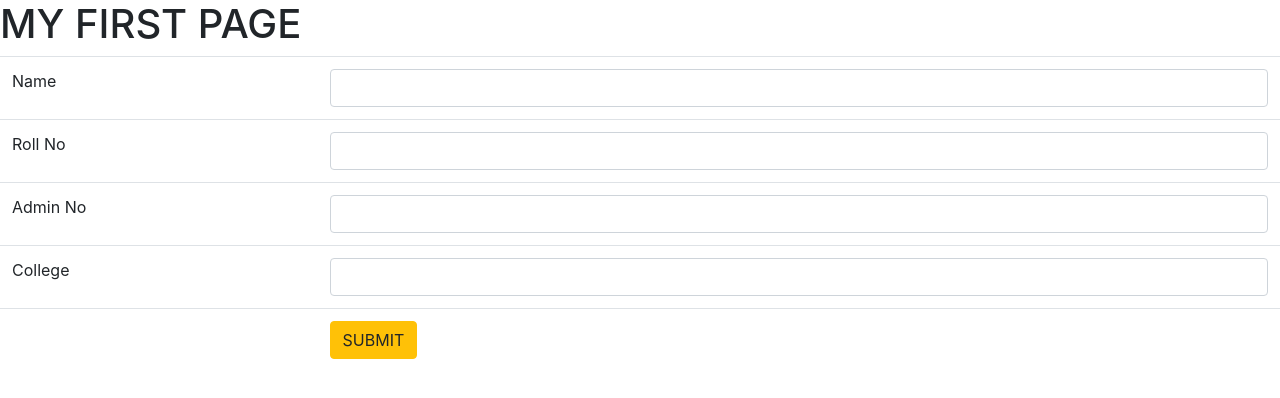
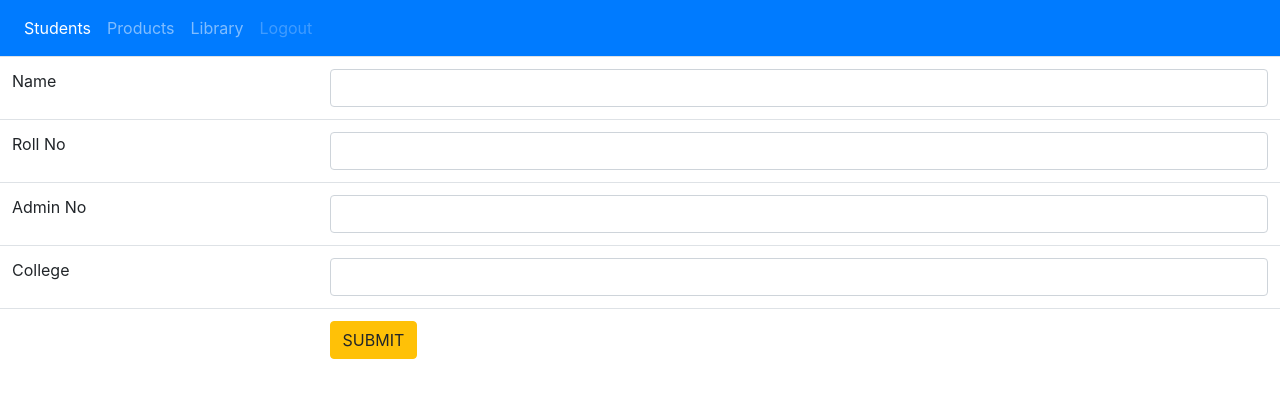
Before and after one commit to ShinoyVK/skutty90, a plain HTML site: page index.html in a window 1280 px wide. Drawn offline with nearby package versions, Linux system fonts and the light colour scheme.

Commit message:
Navbar Added in pages

```diff
--- a/index.html
+++ b/index.html
@@ -7,7 +7,23 @@
     <title>Document</title>
 </head>
 <body>
-    <h1>MY FIRST PAGE</h1>
+      <nav class="navbar navbar-expand-sm bg-primary navbar-dark">
+        <ul class="navbar-nav">
+          <li class="nav-item active">
+            <a class="nav-link" href="index.html">Students</a>
+          </li>
+          <li class="nav-item">
+            <a class="nav-link" href="product.html">Products</a>
+          </li>
+          <li class="nav-item">
+            <a class="nav-link" href="book.html">Library</a>
+          </li>
+          <li class="nav-item">
+            <a class="nav-link disabled" href="#">Logout</a>
+          </li>
+        </ul>
+      </nav>
+
     <table class="table"> <!--*class="table"--> <!--type table.table for table with class table-->
         <tr>
             <td>Name</td>
```
Also changed, not shown: book.html (+18 -0 lines), product.html (+18 -0 lines).
